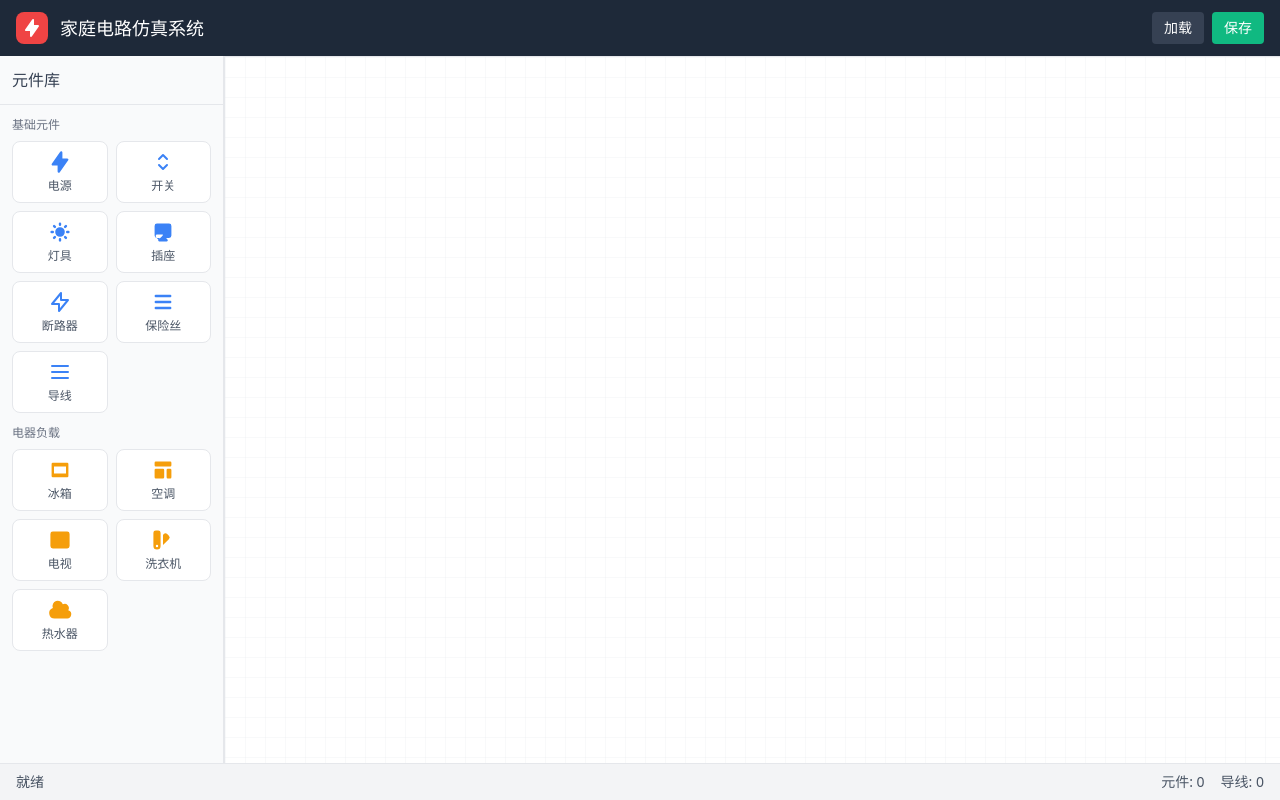
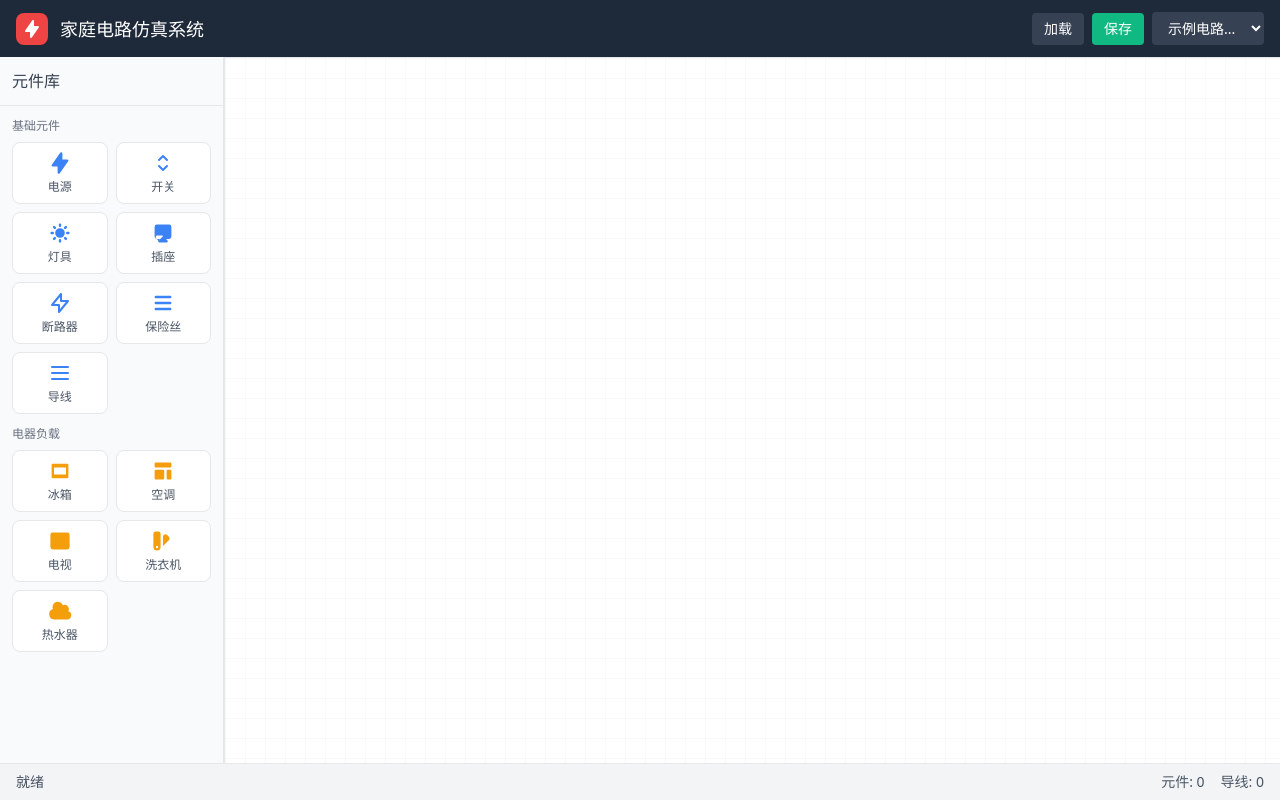
Before and after one commit to keepon-online/simulators, a React (Vite) app: page / in a window 1280 px wide. Built offline with nearby package versions, Linux system fonts and the light colour scheme.

Commit message:
feat(ui): add example circuit dropdown menu in header

```diff
--- a/src/App.tsx
+++ b/src/App.tsx
@@ -5,6 +5,7 @@ import type { ComponentType, CircuitDiagram } from '@/types'
 import { createCircuitDiagram } from '@/engine/models'
 import { calculateCircuitState } from '@/engine/calculator'
 import { detectFaults } from '@/engine/faultDetector'
+import { CIRCUIT_EXAMPLES } from '@/data/examples'
 
 function App() {
   const [diagram, setDiagram] = useState<CircuitDiagram>(createCircuitDiagram('我的电路'))
@@ -27,6 +28,16 @@ function App() {
       alert('没有找到保存的电路')
     }
   }, [])
+
+  const handleLoadExample = useCallback((exampleDiagram: CircuitDiagram) => {
+    if (diagram.components.length > 0) {
+      if (!window.confirm('加载示例将替换当前电路，是否继续？')) {
+        return
+      }
+    }
+    setDiagram(exampleDiagram)
+    setSelectedComponentId(null)
+  }, [diagram.components.length])
 
   const handleDragStart = useCallback((_type: ComponentType) => {
     // Drag handled by CircuitCanvas
@@ -52,6 +63,8 @@ function App() {
         title: '家庭电路仿真系统',
         onSave: handleSave,
         onLoad: handleLoad,
+        examples: CIRCUIT_EXAMPLES,
+        onLoadExample: handleLoadExample,
       }}
       sidebarProps={{
         onDragStart: handleDragStart,
--- a/src/components/Layout/Header.tsx
+++ b/src/components/Layout/Header.tsx
@@ -2,9 +2,11 @@ interface HeaderProps {
   title?: string
   onSave?: () => void
   onLoad?: () => void
+  examples?: Array<{ name: string; description: string; diagram: import('@/types').CircuitDiagram }>
+  onLoadExample?: (diagram: import('@/types').CircuitDiagram) => void
 }
 
-export function Header({ title = '家庭电路仿真系统', onSave, onLoad }: HeaderProps) {
+export function Header({ title = '家庭电路仿真系统', onSave, onLoad, examples, onLoadExample }: HeaderProps) {
   return (
     <header className="bg-gray-800 text-white px-4 py-3 flex items-center justify-between">
       <div className="flex items-center gap-3">
@@ -28,6 +30,21 @@ export function Header({ title = '家庭电路仿真系统', onSave, onLoad }: H
         >
           保存
         </button>
+        <select
+          value=""
+          onChange={(e) => {
+            const idx = parseInt(e.target.value)
+            if (!isNaN(idx) && examples && examples[idx]) {
+              onLoadExample?.(examples[idx].diagram)
+            }
+          }}
+          className="px-3 py-1.5 text-sm bg-gray-700 text-white rounded transition-colors"
+        >
+          <option value="" disabled>示例电路...</option>
+          {examples?.map((ex, idx) => (
+            <option key={idx} value={idx}>{ex.name}</option>
+          ))}
+        </select>
       </div>
     </header>
   )
--- a/src/components/Layout/Layout.tsx
+++ b/src/components/Layout/Layout.tsx
@@ -9,6 +9,8 @@ interface LayoutProps {
     title?: string
     onSave?: () => void
     onLoad?: () => void
+    examples?: Array<{ name: string; description: string; diagram: import('@/types').CircuitDiagram }>
+    onLoadExample?: (diagram: import('@/types').CircuitDiagram) => void
   }
   sidebarProps?: {
     onDragStart?: (type: import('@/types').ComponentType) => void
```
